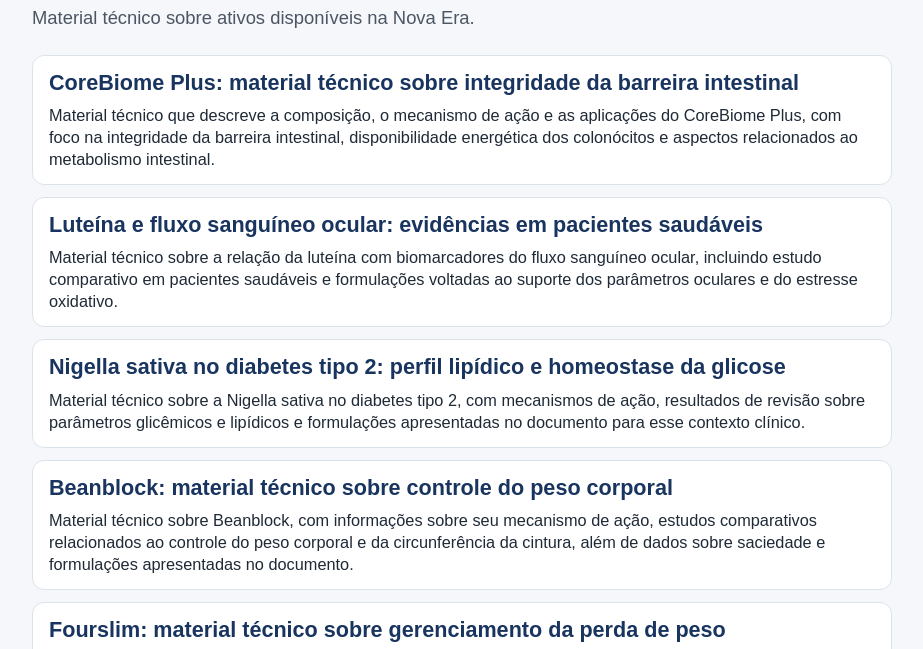
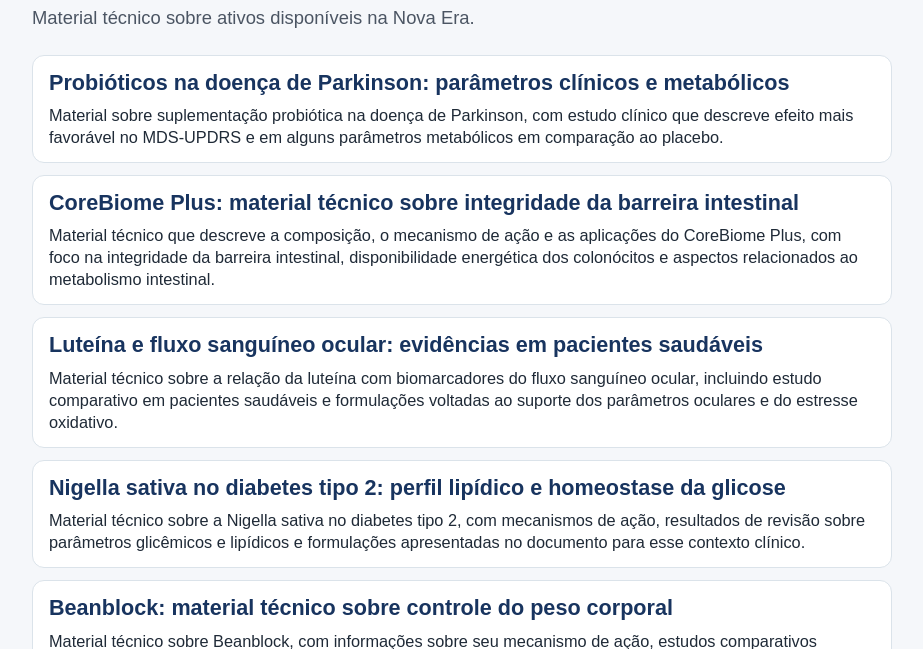
Before and after one commit to NovaEraHomeopatia/biblioteca-artigos-cientificos, a plain HTML site: page index.html in a window 1280 px wide. Shown: the part 119-768 px from the top of the page, without its empty margins (178-1101 px from the left). Drawn offline with Linux system fonts and the light colour scheme.

Commit message:
Update index.html

```diff
--- a/index.html
+++ b/index.html
@@ -128,6 +128,11 @@
 
     <h1>Biblioteca para Prescritores</h1>
     <p class="topo">Material técnico sobre ativos<span class="quebra-mobile"><br></span> disponíveis na Nova Era.</p>
+
+<article class="biblioteca-item">
+  <h2><a href="pdf/probioticos-parkinson.pdf" target="_blank" rel="noopener noreferrer">Probióticos na doença de Parkinson: parâmetros clínicos e metabólicos</a></h2>
+  <p class="descricao">Material sobre suplementação probiótica na doença de Parkinson, com estudo clínico que descreve efeito mais favorável no MDS-UPDRS e em alguns parâmetros metabólicos em comparação ao placebo.</p>
+</article>
 
 <article class="biblioteca-item">
   <h2><a href="pdf/corebiome-plus.pdf" target="_blank" rel="noopener noreferrer">CoreBiome Plus: material técnico sobre integridade da barreira intestinal</a></h2>
```
